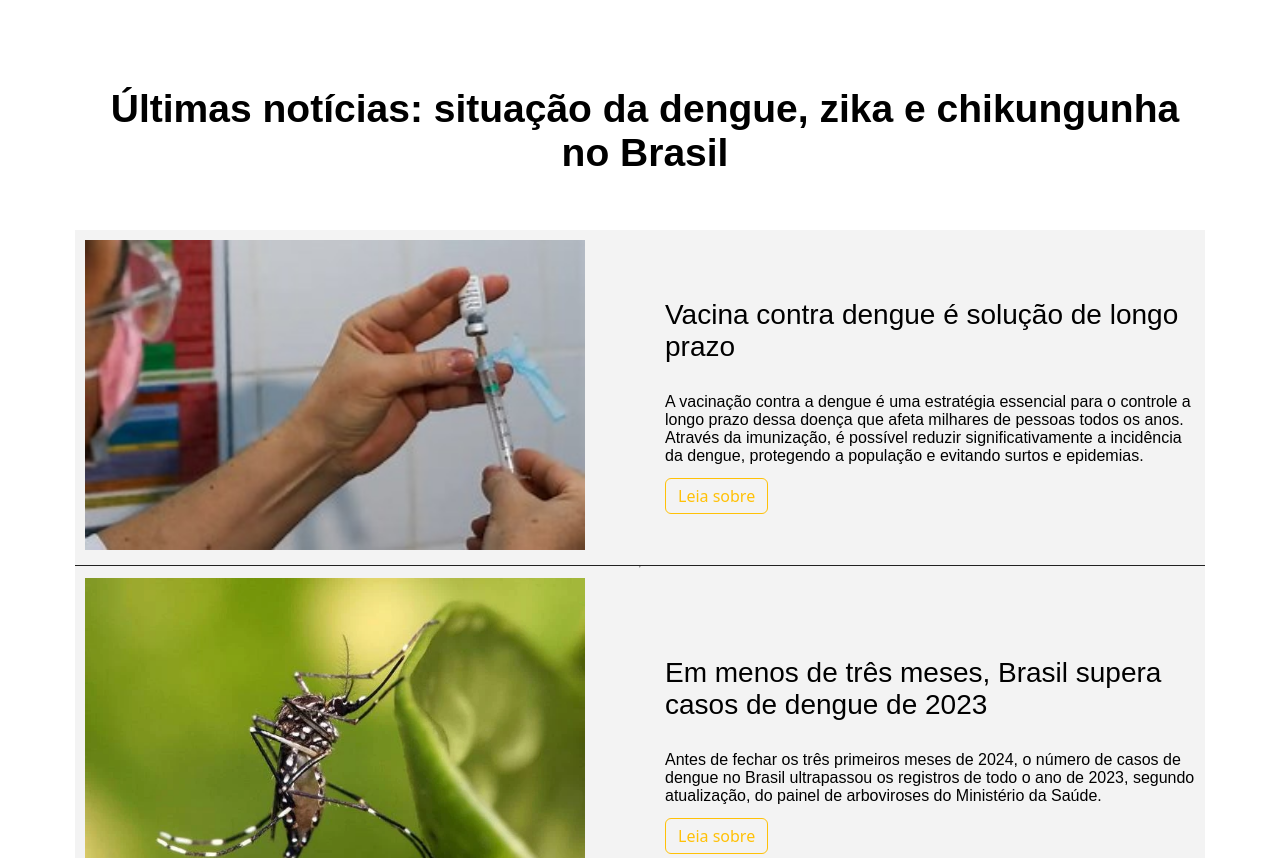
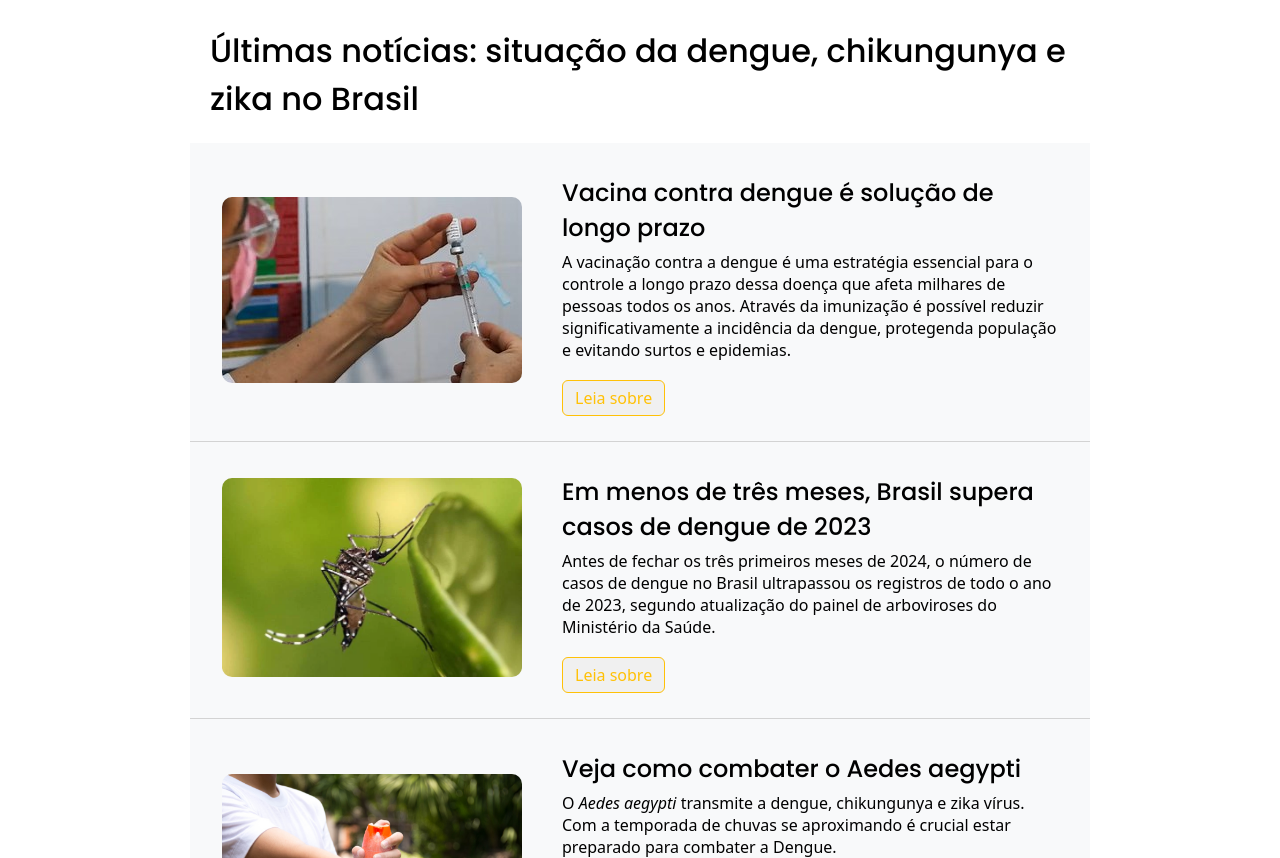
Before and after one commit to LariVital/DengueNews, a plain HTML site: page public/noticias.html in a window 1280 px wide. Shown: the part 94-952 px from the top of the page. Drawn offline with Linux system fonts and the light colour scheme.

Commit message:
adequado css de noticias conforme padrão

```diff
--- a/public/noticias.html
+++ b/public/noticias.html
@@ -44,89 +44,80 @@
     </header>
 
     <!--início do conteúdo principal-->
-    <main>
-        <h1 class="page-title">Últimas notícias: situação da dengue, zika e chikungunha no Brasil
-
-        </h1>
-        <section class="main-container">
-            <div class="container-content">
-                <article class="news-article">
-                    <div class="image-container">
-
-                        <a href="https://www.estadao.com.br/saude/vacina-contra-a-dengue-e-solucao-de-longo-prazo/" target="_blank"><img width="300rem" src="../img/noticia-01.jpeg" alt="imagem vacinação" title="Vacina contrra a dengue é solução a longo prazo"></a>
-                    </div>
-
+    <main class="main-noticias">
+        <h1>Últimas notícias: situação da dengue, chikungunya e zika no Brasil</h1>
+        <section class="bloco-noticias">
+            <article>
+                <figure>
+                    <a href="https://www.estadao.com.br/saude/vacina-contra-a-dengue-e-solucao-de-longo-prazo/"     target="_blank"><img width="300rem" src="../img/noticia-01.jpeg" alt="imagem vacinação"     title="Vacina contrra a dengue é solução a longo prazo"></a>
+                </figure>
                 <div class="one">
                     <h2>Vacina contra dengue é solução de longo prazo</h2>
-                        <p>A vacinação contra a dengue é uma estratégia essencial para o controle a longo prazo dessa doença que afeta milhares de pessoas todos os anos. Através da imunização, é possível reduzir significativamente a incidência da dengue, protegendo a população e evitando surtos e epidemias. </p>
-                        <span><a class="button-news" href="https://www.estadao.com.br/saude/vacina-contra-a-dengue-e-solucao-de-longo-prazo/" target="_blank">Leia sobre</a></span>
-
+                    <p>
+                        A vacinação contra a dengue é uma estratégia essencial para o controle a longo prazo dessa doença que afeta milhares de pessoas todos os anos. Através da imunização é possível reduzir significativamente a incidência da dengue, protegenda população e evitando surtos e epidemias.
+                    </p>
+                    <span><a class="button-news" href="https://www.estadao.com.br/  saudvacina-contra-a-dengue-e-solucao-de-longo-prazo/" target="_blank">Leia sobre</a><span>
                 </div>
             </article>
             <hr>
-                <div class="container-content">
-                    <article class="news-article">
-                        <div class="image-container">
-
+            <article>
+                <figure>
                     <a href="https://veja.abril.com.br/saude/em-menos-de-tres-meses-brasil-supera-casos-de-dengue-de-2023/" target="_blank"><img width="300rem" src="../img/noticia-02.webp" alt="Mosquito aedes aegypti" title="Em menos de três meses, Brasil supera casos de dengue de 2023"></a>
-                        </div>
-
+                </figure>
                 <div class="one">
                     <h2>Em menos de três meses, Brasil supera casos de dengue de 2023</h2>
-                            <p>Antes de fechar os três primeiros meses de 2024, o número de casos de dengue no Brasil ultrapassou os registros de todo o ano de 2023, segundo atualização, do painel de arboviroses do Ministério da Saúde.</p>
+                    <p>
+                        Antes de fechar os três primeiros meses de 2024, o número de casos de dengue no Brasil ultrapassou os registros de todo o ano de 2023, segundo atualização do painel de arboviroses do Ministério da Saúde.
+                    </p>
                     <span><a href="https://veja.abril.com.br/saude/em-menos-de-tres-meses-brasil-supera-casos-de-dengue-de-2023/" target="_blank">Leia sobre</a></span>
                 </div>
             </article>
-                </div>
-
-
-                <div class="container-content">
-                    <article class="news-article">
-                        <div class="image-container">
-
+            <hr>
+            <article>
+                <figure>
                     <a href="https://g1.globo.com/bemestar/noticia/2015/12/veja-como-combater-o-aedes-aegypti-e-entenda-vacina-contra-dengue.html" target="_blank"><img width="300rem" src="../img/noticia-03.jpg" title="Veja como combater o Aedes aegypti"></a>
-                        </div>
-
+                </figure>
                 <div class="one">
                     <h2>Veja como combater o Aedes aegypti</h2>
-                            <p> O Aedes aegypti transmite a dengue, chikungunya e zika vírus.Com a temporada de chuvas se aproximando, é crucial estar preparado para combater a Dengue.
-                            <br>Descubra agora as medidas preventivas essenciais para proteger você e sua família contra esta doença transmitida por mosquitos. De dicas simples a estratégias eficazes, saiba como eliminar criadouros, usar repelentes e manter-se informado sobre os sintomas.</br></p>
+                    <p>
+                        O <i>Aedes aegypti</i> transmite a dengue, chikungunya e zika vírus. Com a temporada de chuvas se aproximando é crucial estar preparado para combater a Dengue.
+                    </p>
+                    <p>
+                        Descubra agora as medidas preventivas essenciais para proteger você e sua família contra esta doença transmitida por mosquitos. De dicas simples a estratégias eficazes, saiba como eliminar criadouros, usar repelentes e manter-se informado sobre os sintomas.
+                    </p>
                     <span><a href="https://g1.globo.com/bemestar/noticia/2015/12/veja-como-combater-o-aedes-aegypti-e-entenda-vacina-contra-dengue.html" target="_blank">Leia sobre</a></span>
                 </div>
             </article>
-                </div>
-
-                <div class="container-content">
-                    <article class="news-article">
-                        <div class="image-container">
+            <hr>
+            <article>
+                <figure>
                     <a href="https://saude.abril.com.br/medicina/tecnologias-para-combate-a-dengue/#google_vignette" target="_blank"><img width="300rem" src="../img/noticia-04.jpeg" alt="Uso da tecnologia no combate a dengue" title="Uso da tecnologia no combate ao mosquito Aedes aegypti."></a>
-                        </div>
-
+                </figure>
                 <div class="one">
                     <h2>Tecnologias inovadoras para combater a dengue</h2>
-                            <p>Drones, camisetas repelentes... diante de um vírus perigoso e de um mosquito altamente adaptado ao nosso meio, surgem formas modernas de prevenção  </p>
-                            <span><a href="https://saude.abril.com.br/medicina/tecnologias-para-combate-a-dengue/" target="_blank">Leia sobre</a></span>
+                    <p>
+                        Drones, camisetas repelentes... diante de um vírus perigoso e de um mosquito altamente adaptado ao nosso meio, surgem formas modernas de prevenção.
+                    </p>
+                    <span><a href="https://saude.abril.com.br/medicintecnologias-para-combate-a-dengue/" target="_blank">Leia sobre</a></span>
                 </div>
-
             </article>
-                </div>
-
-
-                <div class= "container-content">
-                    <article class="news-article">
-
-                            <div class="image-container">
+            <hr>
+            <article>
+                <figure>
                     <a href="https://g1.globo.com/saude/dengue/noticia/2024/03/20/alerta-para-o-mundo-como-dengue-no-brasil-virou-preocupacao-internacional.ghtml" target="_blank"><img width="300rem" src="../img/noticia-05.avif" alt="Preocupação internacional" title="Dengue no Brasil: preocupação internacional"></a>
-                            </div>
-
+                </figure>
                 <div class="one">
                     <h2>Alerta para o mundo: como dengue no Brasil virou preocupação internacional</h2>
-                            <p>O número de casos de dengue em 2024 no país é recorde na série histórica oficial — e o total registrado (casos prováveis e confirmados) se aproxima dos 2 milhões em meados de março, segundo o Ministério da Saúde.<br>As reportagens em veículos estrangeiros discutem, principalmente, o que o avanço recorde de casos dengue no Brasil e em outros lugares significa para a saúde global nos próximos anos.</br> </p>
-                            <span><a href="https://g1.globo.com/saude/dengue/noticia/2024/03/20/alerta-para-o-mundo-como-dengue-no-brasil-virou-preocupacao-internacional.ghtml" target="_blank">Leia sobre</a></span>
-
+                    <p>
+                        O número de casos de dengue em 2024 no país é recorde na série histórica oficial — e o total registrado (casos prováveis e confirmados) se aproxima dos milhões em meados de março, segundo o Ministério da Saúde.
+                    </p>
+                    <p>
+                        As reportagens e veículos estrangeiros discutem, principalmente, o que o avanço recorde de casos dengue no Brasil e em outros lugares significa para a saúde global nos próximos anos.
+                    </p>
+                    <span><a href="https://g1.globo.com/saude/dengue/noticia/2024/03/2alerta-para-o-mundo-como-dengue-no-brasil-virou-preocupacao-internacional.ghtml" target="_blank">Leia sobre</a></span>
+                </div>
             </article>
-                </div>
-
+            <hr>
         </section>
     </main>
 
--- a/styles.css
+++ b/styles.css
@@ -7,17 +7,17 @@
 
 /* atributos em comum */
 h1 {
-    font-size: 4rem;
+    font-size: 2rem;
     font-family: "Poppins", sans-serif;
-    font-weight: 300;
-    margin-bottom: 10px;
+    font-weight: 500;
+    margin: 20px;
     padding-left: 10rem;
 }
 
 h2 {
     font-family: "Poppins", sans-serif;
     text-size-adjust: 1.5rem;
-    font-weight: 400;
+    font-weight: 500;
     margin-bottom: 6px;
 }
 
@@ -37,8 +37,15 @@ h4 {
 
 p {
     font-size: 1rem;
+    padding-bottom: 6px;
 }
 
+hr {
+    border: none;
+    height: 1px;
+    background-color: lightgray;
+
+}
 
 
 /* cabeçalho de navegação */
@@ -400,88 +407,63 @@ footer strong {
 
 
 /* Página Notícias */
-.main-container {
-    display: grid;
-    grid-template-columns: repeat(auto-fit, minmax(300px, 1fr));
-    gap: 20px;
-    align-items: center;
-    padding: 15px;
-}
-.container-content{
+.main-noticias {
     display: flex;
     flex-direction: column;
-    align-items: center;
-    padding: 30pxp;
-    background-color: #f3f3f3;
+    justify-content: center;
+    width: 900px;
+    margin: 0 auto;
+}
+
+.main-noticias h1 {
+    padding: 0;
+}
+
+
+.bloco-noticias {
+    display: flex;
+    flex-direction: column;
+    justify-content: center;
+    background-color: #f8f9fa;
+}
+
+.bloco-noticias article {
+    display: flex;
+    margin: 32px;
 
 }
 
-.page-title {
-    padding: 30px ;
-    font-size: 39px;
-    font-family:"merriweather",sans-serif;
-    font-weight: 700;
-    margin: 10px 0 10px 10px;
+.bloco-noticias figure {
     display: flex;
-   text-align: center;
-   justify-content: center;
-}
-.news-article {
-    display: grid;
-    grid-template-columns: 1fr 1fr; /* Distribui o espaço em duas colunas */
-    gap: 50px; /* Espaçamento entre os itens dentro do artigo */
-    align-items: center; /* Alinha os itens verticalmente ao centro */
-    padding: 10px;
-    border-bottom:1px solid #212121;
-}
-.image-container img {
-    /* width: 600px;
-    height: 400px; */
-    width: 500px;
-    height: auto;
-    align-self: center;
-}
-.one{
-    text-align: left;
-}
-.one h2{
-   margin-bottom: 10px;
-   padding: 10px 0 10px ;text-align:left;
-   justify-content: center;
-   font-family: sans-serif, 'roboto';
-   font-size: 28px;
-   font-weight: medium;
-
-}
-.one p{
-    padding: 10px 0;
-    font: size 15px;
-    font-family: "monserrat", sans-serif;
-    font-weight: 300;
-    margin-bottom: 10px;
-
+    justify-content: center;
+    align-items: center;
 }
 
-/* .one a{
-    padding: 15px 0;
-    display: block;
-    transition: all 0,5s;
-    background-color: #ffc107;
-    border: none;
-    text-decoration: none;
-    width: 90px;
-    text-align: center;
-    border-radius: 20px;
-    margin: 20px 0 10px 10px;
-    color: #212121;
-    text-decoration: solid;
-    font-weight: 500;
-    font-family: Verdana, Geneva, Tahoma, sans-serif;
-} */
+.bloco-noticias figure:hover {
+    transform: scale(1.1);
+    transition: 0.3;
+}
+
+.bloco-noticias img {
+    padding: 0;
+    border-radius: 10px;
+}
+
+
+.one {
+    margin-left: 40px;
+}
+
+.one p:last-of-type {
+    margin-bottom: 20px;
+}
+
 
 .one a {
     padding: 6px 12px;
     font-size: 16px;
+    font-weight: 500;
+    background-color: #F0F0F0;
     color:#FFC107;
     font-family: system-ui, -apple-system, BlinkMacSystemFont, 'Segoe UI', Roboto, Oxygen, Ubuntu, Cantarell, 'Open Sans', 'Helvetica Neue', sans-serif;
     border-color:#FFC107;
@@ -498,16 +480,7 @@ footer strong {
     color: #ffffff;
   }
 
-.one span{
-   transition: padding, left 0.5s;
 
-}
-
-/* .one a:hover{
-    padding-left: 5px;
-
-
-} */
 
 /*  newsletter */
 
```
Lines whose indentation alone changed are shown as unchanged.
